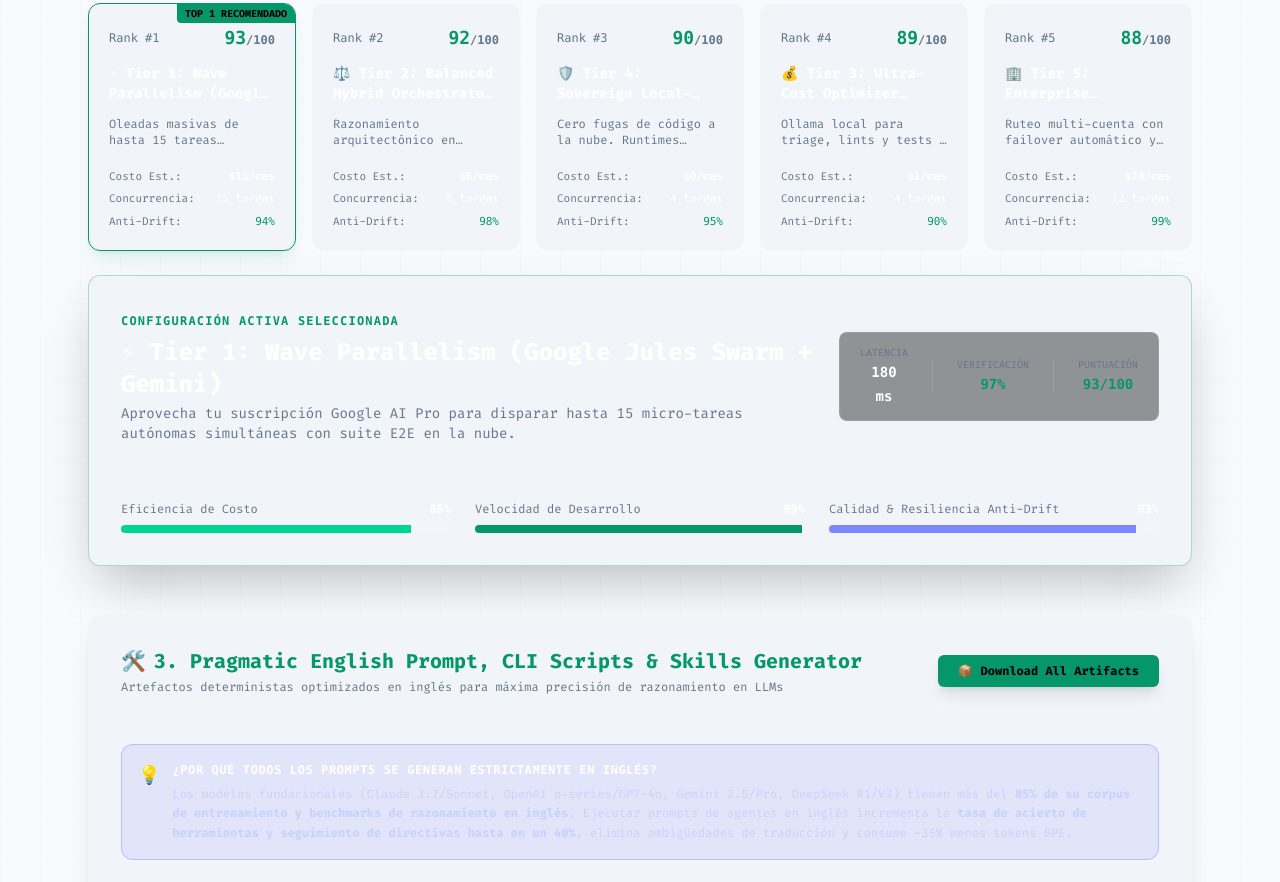
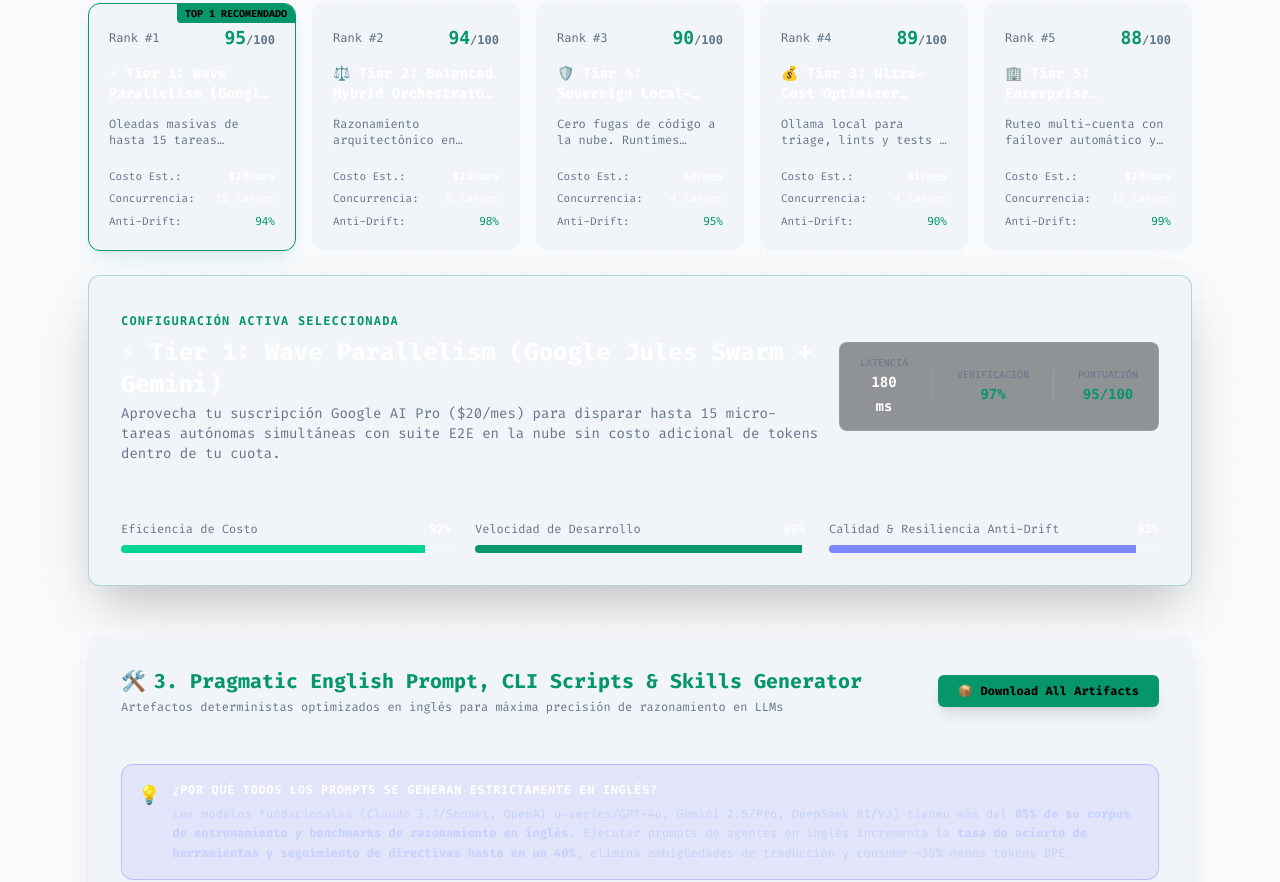
Before and after one commit to iberi22/portfolio-iberi22, an Astro site: page /simulator in a window 1280 px wide. Shown: the part 1697-2579 px from the top of the page. Built offline with nearby package versions, Linux system fonts and the light colour scheme; Astro itself is replaced by a stand-in of ours.

Commit message:
fix(simulator): eliminate gift phrasing, integrate precise market subscription economics, and refine 24 E2E assertions

```diff
--- a/src/components/ResourceSimulator.svelte
+++ b/src/components/ResourceSimulator.svelte
@@ -245,6 +245,14 @@
     const openrouterConcurrency = subs.openrouter ? 8 : 3;
     const localConcurrency = profile.hardware.ramGb >= 64 ? 4 : profile.hardware.ramGb >= 32 ? 2 : 1;
 
+    // Realistic Subscription Monthly Base Economics (as of 2026)
+    // Google AI Pro: $20/mo (Jules 15-Wave, 100 runs/24h included)
+    // Claude Pro / Team: $20 / $30/mo (Claude 3.7 Sonnet + Claude Code CLI)
+    // OpenAI Plus / Pro: $20 / $200/mo (GPT-4o + o-series reasoning)
+    // OpenRouter: $0 base / Pay-as-you-go (DeepSeek V3 @ $0.14/M in, $0.28/M out)
+    // Local Hardware: $0/mo (Ollama / vLLM on own GPU/RAM)
+    const activeSubBase = (subs.googleAiPro ? 20 : 0) + (subs.claudePro ? 20 : 0) + (subs.openaiPlus ? 20 : 0);
+
     // Build dynamic tailored scenarios
     const tiers = [
       {
@@ -255,27 +263,27 @@
           ? '⚡ Tier 1: Multi-Subagent Swarm (Claude Code CLI + Sonnet)'
           : '⚡ Tier 1: Multi-Worker Concurrent Pipeline',
         tagline: subs.googleAiPro
-          ? 'Oleadas masivas de hasta 15 tareas paralelas con Google Jules (100 ejecuciones/24h)'
+          ? 'Oleadas masivas de hasta 15 tareas paralelas con Google Jules (100 ejecuciones/24h incluidas en $20/mes)'
           : subs.claudePro
           ? 'Orquestación de subagentes paralelos en CLI con Claude Code y chequeo de contexto'
           : 'Ejecución concurrente optimizada por CLI según cuotas activas',
         description: subs.googleAiPro
-          ? 'Aprovecha tu suscripción Google AI Pro para disparar hasta 15 micro-tareas autónomas simultáneas con suite E2E en la nube.'
+          ? 'Aprovecha tu suscripción Google AI Pro ($20/mes) para disparar hasta 15 micro-tareas autónomas simultáneas con suite E2E en la nube sin costo adicional de tokens dentro de tu cuota.'
           : subs.claudePro
-          ? 'Aprovecha tu suscripción Claude Pro/Team para coordinar subagentes especializados con Claude Code reduciendo el context drift.'
+          ? 'Aprovecha tu suscripción Claude Pro/Team ($20-$30/mes) para coordinar subagentes especializados con Claude Code reduciendo el context drift.'
           : 'Paralelismo dinámico balanceado para entrega rápida de código.',
-        costEstUsd: useFree ? 0 : Math.round(monthlyTokensM * 1.5),
+        costEstUsd: useFree ? 0 : subs.googleAiPro ? 20 : subs.claudePro ? 20 : Math.round(monthlyTokensM * 1.2),
         estLatencyMs: subs.googleAiPro ? 180 : 320,
         concurrencyLimit: subs.googleAiPro ? julesConcurrency : subs.claudePro ? claudeConcurrency : openrouterConcurrency,
         antiDriftScore: 94,
         e2eVerificationRate: 97,
-        costEfficiencyScore: subs.googleAiPro ? 88 : 82,
+        costEfficiencyScore: subs.googleAiPro ? 92 : 86,
         devVelocityScore: subs.googleAiPro ? 99 : 92,
         resilienceScore: 93,
         primaryRouting: subs.googleAiPro
-          ? 'Google Jules 15-Wave Parallel Engine → Gemini Family (Flash / Pro)'
+          ? 'Google Jules 15-Wave Parallel Engine ($20/mo incluido) → Gemini Flash / Pro'
           : subs.claudePro
-          ? 'Claude Code CLI Subagent Swarm → Claude Family (Sonnet)'
+          ? 'Claude Code CLI Subagent Swarm ($20/mo incluido) → Claude Sonnet'
           : 'OpenRouter Multi-Model Wave Routing',
         recommendedCli: subs.googleAiPro ? 'jules' : subs.claudePro ? 'claude_code' : 'hermes',
       },
@@ -283,24 +291,24 @@
         id: 'tier_hybrid',
         title: '⚖️ Tier 2: Balanced Hybrid Orchestrator (Claude + OpenRouter / DeepSeek)',
         tagline: 'Razonamiento arquitectónico en Claude/OpenAI + ejecución económica vía OpenRouter/Local',
-        description: 'El flujo más eficiente entre desarrolladores: diseña contratos y planes con modelos premium y delega micro-tareas a modelos de centavos.',
-        costEstUsd: useFree ? 0 : Math.round(monthlyTokensM * 0.9),
+        description: 'El flujo más eficiente entre desarrolladores: diseña contratos y planes con modelos premium y delega micro-tareas a modelos de centavos ($0.14-$0.55/M tokens).',
+        costEstUsd: useFree ? 0 : (subs.claudePro || subs.openaiPlus ? 20 : 0) + Math.round(monthlyTokensM * 0.35),
         estLatencyMs: 340,
         concurrencyLimit: Math.max(claudeConcurrency, openrouterConcurrency),
         antiDriftScore: 98,
         e2eVerificationRate: 98,
-        costEfficiencyScore: 90,
+        costEfficiencyScore: 94,
         devVelocityScore: 91,
         resilienceScore: 96,
-        primaryRouting: 'Claude Sonnet / OpenAI o-series (Arquitectura) → OpenRouter DeepSeek / Groq (Workers)',
+        primaryRouting: 'Claude Sonnet / OpenAI o-series (Arquitectura) → OpenRouter DeepSeek V3 / Groq (Workers)',
         recommendedCli: 'hermes',
       },
       {
         id: 'tier_cost',
         title: '💰 Tier 3: Ultra-Cost Optimizer (Local Ollama + DeepSeek / Groq LPU)',
         tagline: 'Ollama local para triage, lints y tests + APIs de centavos para síntesis',
-        description: 'Reduce hasta un 85% tu gasto mensual delegando validaciones a hardware propio y usando subastas de OpenRouter para generación.',
-        costEstUsd: useFree ? 0 : hasLocal ? Math.round(monthlyTokensM * 0.20) : Math.round(monthlyTokensM * 0.40),
+        description: 'Reduce hasta un 85% tu gasto mensual delegando validaciones a hardware propio y usando subastas de OpenRouter (DeepSeek V3 @ $0.14/M in, Groq LPU).',
+        costEstUsd: useFree ? 0 : hasLocal ? Math.round(monthlyTokensM * 0.15) : Math.round(monthlyTokensM * 0.30),
         estLatencyMs: hasLocal ? 720 : 380,
         concurrencyLimit: hasLocal ? localConcurrency : 4,
         antiDriftScore: 90,
@@ -308,7 +316,7 @@
         costEfficiencyScore: 98,
         devVelocityScore: 79,
         resilienceScore: 89,
-        primaryRouting: 'Local Ollama (Qwen / Llama) → OpenRouter (DeepSeek / Groq LPU)',
+        primaryRouting: 'Local Ollama (Qwen 2.5 Coder / Llama 3.3) → OpenRouter (DeepSeek V3 / Groq LPU)',
         recommendedCli: 'openclaw',
       },
       {
@@ -571,7 +579,7 @@ description: Deterministic engineering protocol for ${p.diagnostic.workloadType.
         🧪 {t('simulator.betaBadge')}
       </span>
       <span class="px-3 py-1 rounded-full text-xs font-mono bg-accent/10 border border-accent/30 text-accent">
-        🎁 {t('simulator.freeCommunity')}
+        ⚡ {t('simulator.freeCommunity')}
       </span>
       <span class="px-3 py-1 rounded-full text-xs font-mono bg-emerald-500/10 border border-emerald-500/30 text-emerald-400">
         🔒 {t('simulator.serverless')}
--- a/src/i18n/en.json
+++ b/src/i18n/en.json
@@ -22,7 +22,7 @@
     "saveProfile": "Save Local Profile",
     "resetDefaults": "Reset",
     "betaBadge": "BETA PHASE · DIAGNOSTIC & SIMULATION",
-    "freeCommunity": "Free Technical Diagnostic Tool",
+    "freeCommunity": "Local-First Architecture & Diagnostics",
     "serverless": "100% Serverless · Zero-Leak Browser Privacy",
     "betaPurposeTitle": "Simulator Purpose & Technical Meeting Prep",
     "betaPurposeDesc": "The goal of this beta tool is to collect and iterate key technical decision data (local hardware, active subscriptions, monthly spend, workspace depth, and LLM tiers). Test different budget and performance combinations, download your artifacts, and join the weekly technical meet ready to co-design an engineering plan and custom skills anchored to your systems.",
--- a/src/i18n/es.json
+++ b/src/i18n/es.json
@@ -22,7 +22,7 @@
     "saveProfile": "Guardar Perfil Local",
     "resetDefaults": "Restablecer",
     "betaBadge": "EN FASE BETA · DIAGNÓSTICO & SIMULACIÓN",
-    "freeCommunity": "Herramienta Gratuita de Diagnóstico Técnico",
+    "freeCommunity": "Arquitectura & Diagnóstico Local-First",
     "serverless": "100% Serverless · Privacidad Total en tu Navegador",
     "betaPurposeTitle": "Propósito del Simulador & Preparación de la Meet Técnica",
     "betaPurposeDesc": "El fin de esta herramienta en beta es recolectar e iterar información clave para la toma de decisiones técnicas (hardware local, suscripciones activas, gastos mensuales, profundidad de repositorios y capas LLM). Con estos datos puedes probar distintas combinaciones de presupuesto y rendimiento, descargar los artefactos y llegar a la meet técnica semanal con el terreno preparado para co-diseñar un plan de ingeniería y generar custom skills ancladas a tus propios sistemas.",
--- a/tests/simulator.test.ts
+++ b/tests/simulator.test.ts
@@ -34,8 +34,8 @@ function calculateSimulationTiers(params: SimulationParams) {
     {
       id: 'tier_velocity',
       name: subs.googleAiPro ? 'Wave Parallelism (Jules)' : subs.claudePro ? 'Claude Subagents' : 'Concurrent Pipeline',
-      costEstUsd: params.useFreeTiers ? 0 : Math.round(monthlyTokensM * 1.5),
-      costEfficiencyScore: subs.googleAiPro ? 88 : 82,
+      costEstUsd: params.useFreeTiers ? 0 : subs.googleAiPro ? 20 : subs.claudePro ? 20 : Math.round(monthlyTokensM * 1.2),
+      costEfficiencyScore: subs.googleAiPro ? 92 : 86,
       devVelocityScore: subs.googleAiPro ? 99 : 92,
       resilienceScore: 93,
       concurrencyLimit: subs.googleAiPro ? julesConcurrency : subs.claudePro ? claudeConcurrency : openrouterConcurrency,
@@ -43,8 +43,8 @@ function calculateSimulationTiers(params: SimulationParams) {
     {
       id: 'tier_hybrid',
       name: 'Balanced Hybrid Orchestrator',
-      costEstUsd: params.useFreeTiers ? 0 : Math.round(monthlyTokensM * 0.9),
-      costEfficiencyScore: 90,
+      costEstUsd: params.useFreeTiers ? 0 : (subs.claudePro || subs.openaiPlus ? 20 : 0) + Math.round(monthlyTokensM * 0.35),
+      costEfficiencyScore: 94,
       devVelocityScore: 91,
       resilienceScore: 96,
       concurrencyLimit: Math.max(claudeConcurrency, openrouterConcurrency),
@@ -52,7 +52,7 @@ function calculateSimulationTiers(params: SimulationParams) {
     {
       id: 'tier_cost',
       name: 'Ultra-Cost Optimizer',
-      costEstUsd: params.useFreeTiers ? 0 : subs.localHardware ? Math.round(monthlyTokensM * 0.20) : Math.round(monthlyTokensM * 0.40),
+      costEstUsd: params.useFreeTiers ? 0 : subs.localHardware ? Math.round(monthlyTokensM * 0.15) : Math.round(monthlyTokensM * 0.30),
       costEfficiencyScore: 98,
       devVelocityScore: 79,
       resilienceScore: 89,
@@ -289,14 +289,14 @@ describe('Resource Simulator E2E & Parameter Validation Suite', () => {
       expect(hybridTier).toBeDefined();
 
       if (depth === 'short') {
-        // 100 daily * 1000 multiplier * 30 days = 3M tokens -> 3 * 0.9 = 2.7 -> 3 USD
-        expect(hybridTier?.costEstUsd).toBe(3);
+        // 100 daily * 1000 multiplier * 30 days = 3M tokens -> 3 * 0.35 = 1.05 -> 1 USD
+        expect(hybridTier?.costEstUsd).toBe(1);
       } else if (depth === 'medium') {
-        // 100 * 2000 * 30 = 6M tokens -> 6 * 0.9 = 5.4 -> 5 USD
-        expect(hybridTier?.costEstUsd).toBe(5);
+        // 100 * 2000 * 30 = 6M tokens -> 6 * 0.35 = 2.1 -> 2 USD
+        expect(hybridTier?.costEstUsd).toBe(2);
       } else if (depth === 'deep') {
-        // 100 * 4000 * 30 = 12M tokens -> 12 * 0.9 = 10.8 -> 11 USD
-        expect(hybridTier?.costEstUsd).toBe(11);
+        // 100 * 4000 * 30 = 12M tokens -> 12 * 0.35 = 4.2 -> 4 USD
+        expect(hybridTier?.costEstUsd).toBe(4);
       }
     });
 
```
